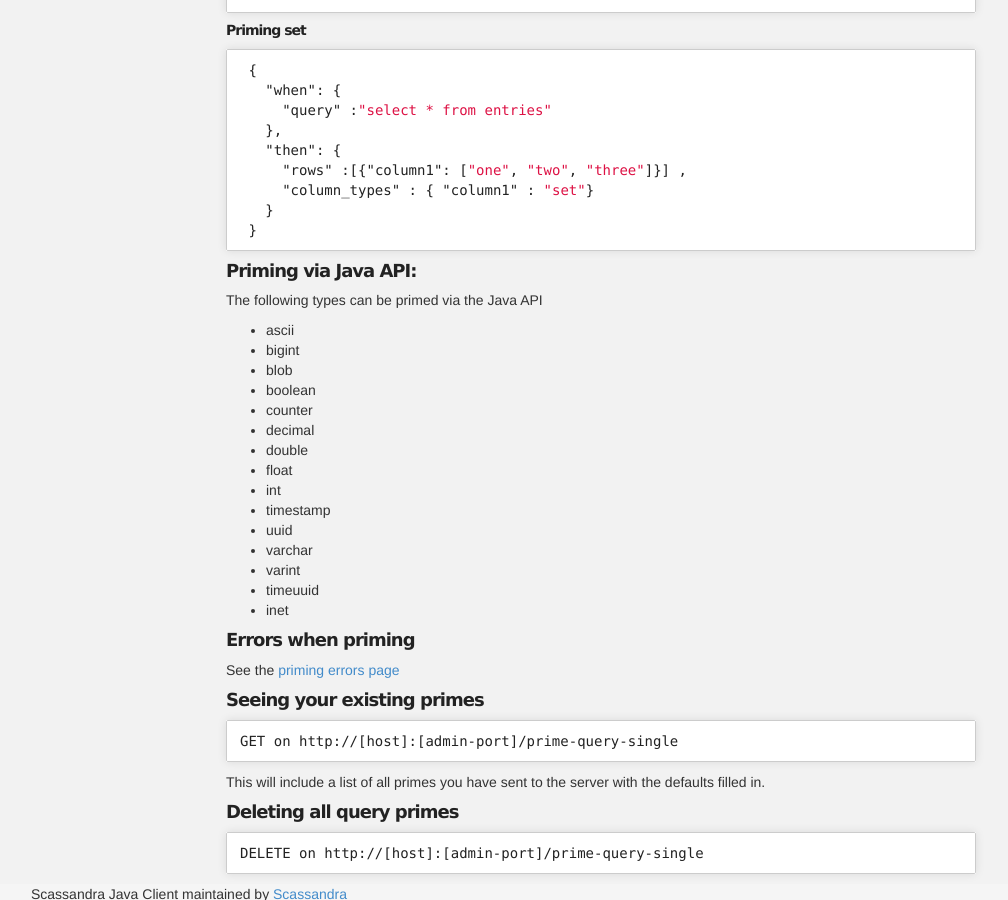
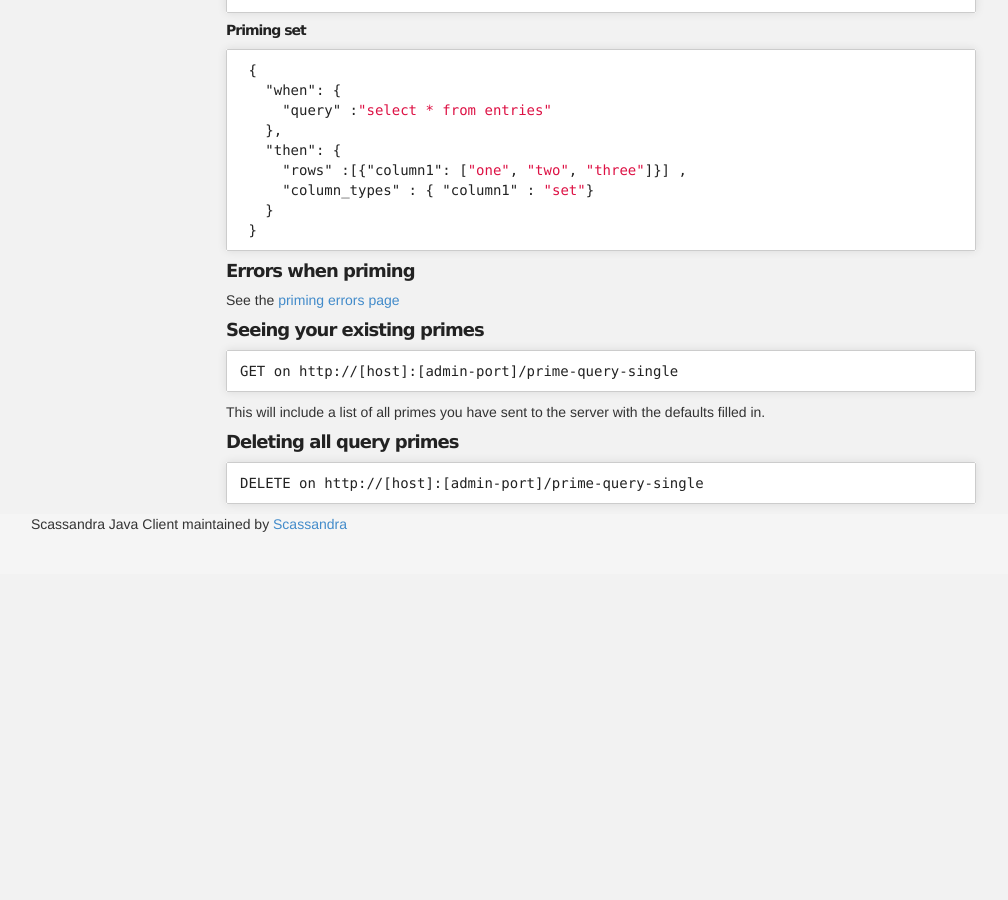
Before and after one commit to scassandra/scassandra-server, a Jekyll site: the page built from priming-query.md, in a window 1280 px wide and 900 px high, scrolled down 5370 px. Shown: the whole window, without its empty margins (39-1047 px from the left). Built offline with Jekyll 4.4.1, drawn with Linux system fonts in a browser that asks for light colours; Markdown is read by kramdown in place of the engine named in the settings; after the commit the page ends 5944 px from its top, so only the background shows below that.

Commit message:
Update priming-query.md

````diff
--- a/priming-query.md
+++ b/priming-query.md
@@ -319,26 +319,6 @@ Varchars can be primed in two ways.
  }
 ```
 
-#### Priming via Java API:
-
-The following types can be primed via the Java API
-
-* ascii
-* bigint
-* blob
-* boolean
-* counter
-* decimal
-* double
-* float
-* int
-* timestamp
-* uuid
-* varchar
-* varint
-* timeuuid
-* inet
-
 #### Errors when priming
 
 See the [priming errors page](http://www.scassandra.org/scassandra-server/priming-errors)
````
